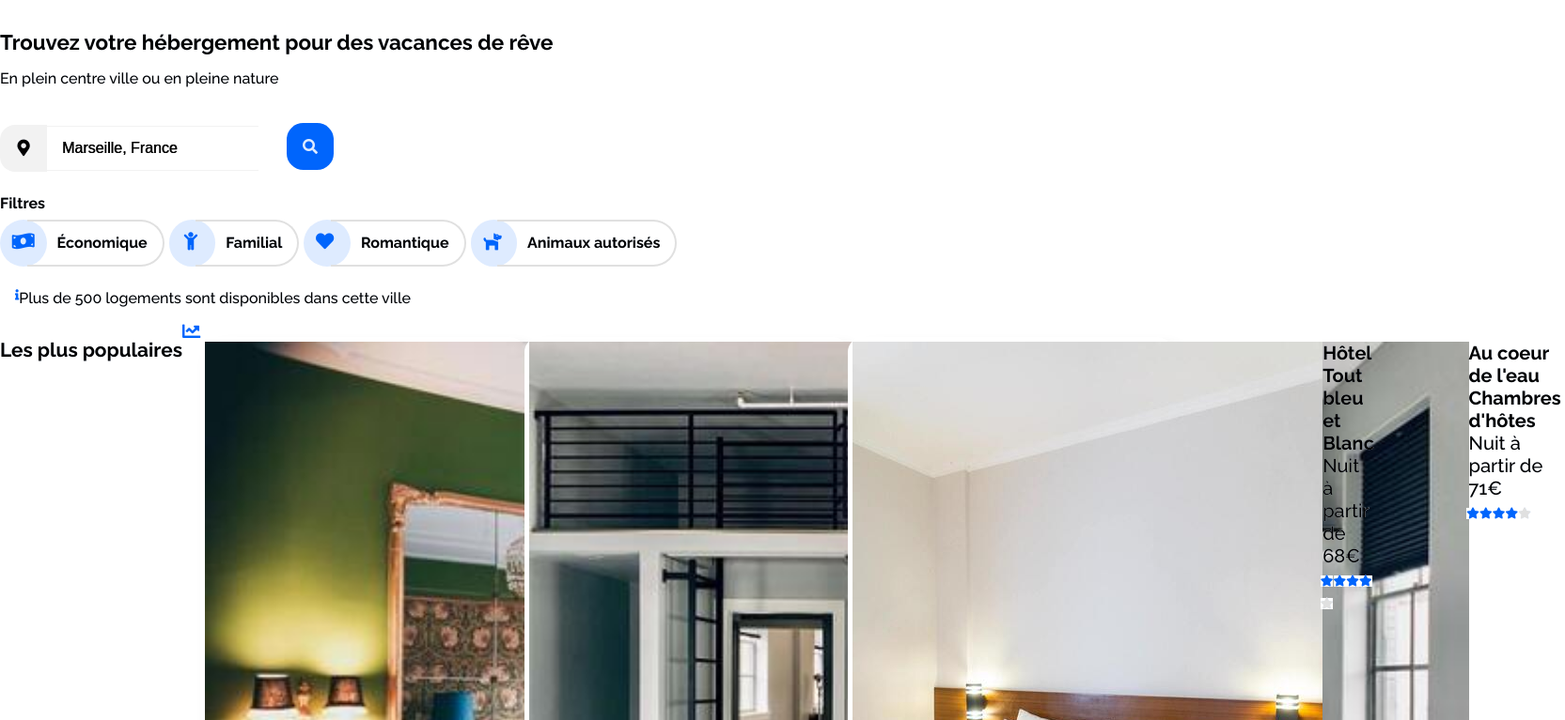
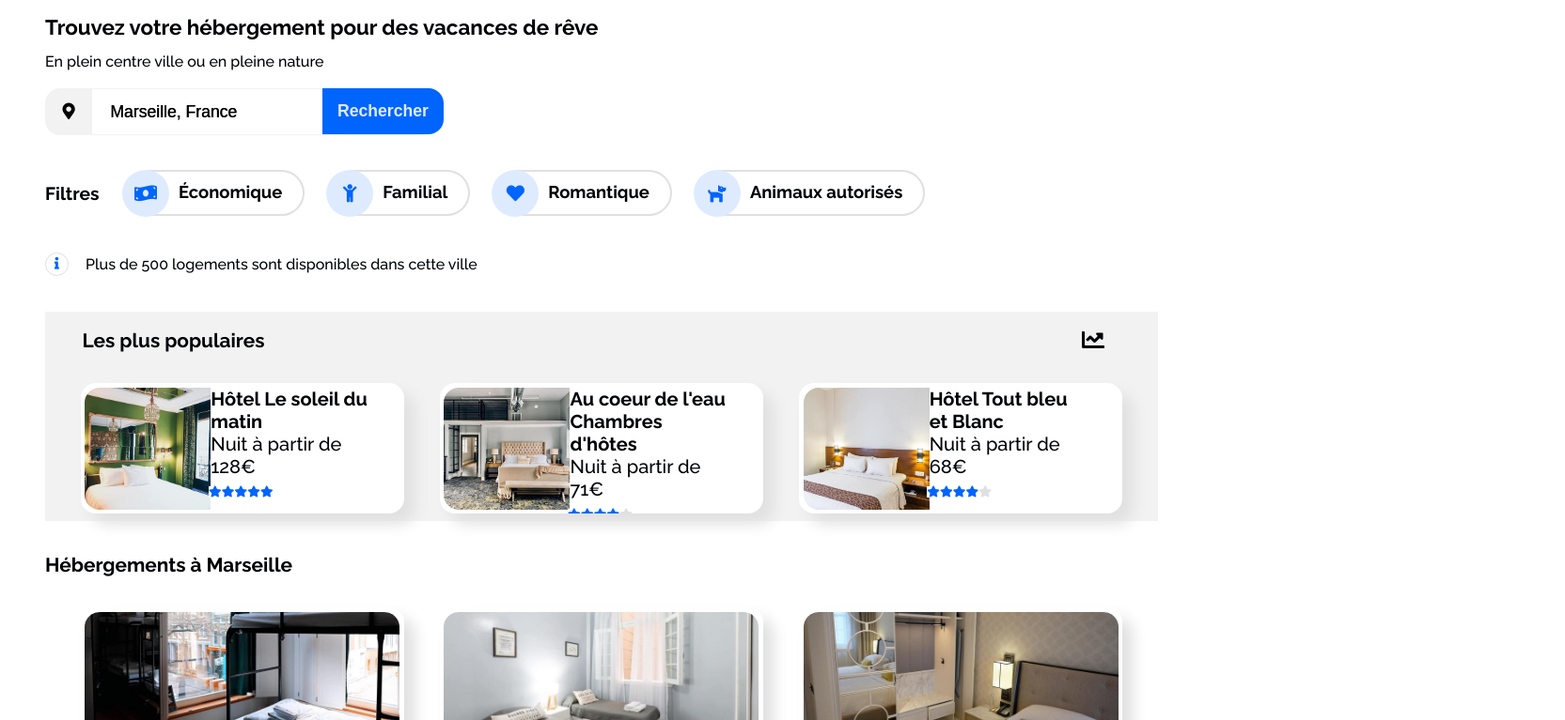
Before and after one commit to EuverteT/ThomasEuverte_2_14-03-2021, a plain HTML site: page index.html in a window 1280 px wide. Shown: the part 109-876 px from the top of the page at 94% size, 1665 px wide, since content can reach past the window. Drawn offline with Linux system fonts and the light colour scheme.

Commit message:
Partie filtres

```diff
--- a/index.html
+++ b/index.html
@@ -12,7 +12,7 @@
 
     <body>
 
-        <!-- header -->
+        <!-- HEADER -->
 
         <header class="header">
             <img class="logo-reservia" src=./images/logo/Reservia.png alt="Le logo de Reservia"/>
@@ -33,11 +33,9 @@
         </header>
 
         <!-- SECTION FILTER -->
-
         <section class="section search">
             <h1>Trouvez votre hébergement pour des vacances de rêve</h1>
-            <p>En plein centre ville ou en pleine nature</p>
-
+            <p class="search-information">En plein centre ville ou en pleine nature</p>
             <div class="form">
                 <div class="map-container">
                     <div class="map-circle">
@@ -49,45 +47,57 @@
                 <form>
                     <input type="text" name="lieu" id="lieu" value="Marseille, France" size="20"  maxlength="70"/>
                 </form>
-                <div class="search-container">
-                    <button class="search-container-icon" type="button">
+                <div class="search-buttons">
+                    <button class="search-button-container icon-button" type="button">
                         <i class="fas fa-search"></i>
                     </button>
-                    <button class="search-button text" type="button">Rechercher</button>
+                    <button class="search-button-container text-button" type="button">
+                        <span class=search-text>Rechercher</span>
+                    </button>
                 </div>
             </div>
 
             <div class="filter-title">Filtres</div>
+            <div class="filter-box">
                 <div class="filter-container">
-                <div class="filter-container-item">
+                    <div class="filter-circle">
                         <div class="filter-icon-circle">
                             <i class="fas fa-money-bill-wave"></i>
                         </div>
+                    </div>
                     <span class="filter-text">Économique</span>
                 </div>
-                <div class="filter-container-item">
+                <div class="filter-container">
+                    <div class="filter-circle">
                         <div class="filter-icon-circle">
                             <i class="fas fa-child"></i>
                         </div>
+                    </div>
                     <span class="filter-text">Familial</span>
                 </div>
-                <div class="filter-container-item">
+                <div class="filter-container">
+                    <div class="filter-circle">
                         <div class="filter-icon-circle">
                             <i class="fas fa-heart"></i>
                         </div>
+                    </div>
                     <span class="filter-text">Romantique</span></div>
-                <div class="filter-container-item">
+                <div class="filter-container">
+                    <div class="filter-circle">
                         <div class="filter-icon-circle">
                             <i class="fas fa-dog"></i>
+                        </div>
                     </div>
                     <span class="filter-text">Animaux autorisés</span>
                 </div>
             </div>
             <div class="filter-footer">
-                <div class="filter-footer-item circle">
+                <div class="filter-footer-ajust">
+                    <div class="filter-footer-circle">
                         <i class="fas fa-info"></i>
                     </div>
-                <p class="filter-footer-item">Plus de 500 logements sont disponibles dans cette ville</p>
+                </div>
+                <span class="filter-footer-text">Plus de 500 logements sont disponibles dans cette ville</span>
             </div>
         </section>
 
@@ -96,8 +106,6 @@
             <section class="section box-item popular">
                 <h2 class="popular-item">Les plus populaires</h2>
                 <i class="popular-item fas fa-chart-line"></i>
-
-
                 <a class="popular-item card" href="#">
                     <img class="card-item" src=./images/hebergements/4_small/photo7.jpg alt="chambre verte avec lit double et style à l'ancienne"/>
                     <ul class="card-item card-description">
@@ -111,7 +119,6 @@
                             <i class="fas fa-star"></i></li>
                     </ul>
                 </a>
-
                 <a class="popular-item card" href="#">
                     <img class="card-item" src=./images/hebergements/4_small/photo8.jpg alt="chambre double design moderne"/>
                     <ul class="card-item card-description">
@@ -125,7 +132,6 @@
                             <i class="fas fa-star grey"></i></li>
                     </ul>
                 </a>
-
                 <a class="popular-item card" href="#">
                     <img class="card-item" src=./images/hebergements/4_small/photo9.jpg alt="chambre double épurée très lumineuse"/>
                     <ul class="card-item card-description">
@@ -139,14 +145,11 @@
                             <i class="fas fa-star grey"></i></li>
                     </ul>
                 </a>
-
             </section>
 
         <!-- MAIN / SECTION HOSTING -->
              <section class="section box-item hosting">
                 <h2 id="link1">Hébergements à Marseille</h2>
-
-
                 <a class="card hosting-item" href="#">
                     <img class="card-item" src=./images/hebergements/4_small/photo1.jpg alt="chambre moderne avec lit superposé et plusieurs fenetres donnant sur la rue"/>
                     <ul class="card-item card-description">
@@ -160,7 +163,6 @@
                             <i class="fas fa-star grey"></i></li>
                     </ul>
                 </a>
-
                 <a class="card hosting-item" href="#">
                     <img class="card-item" src=./images/hebergements/4_small/photo2.jpg alt="chambre moderne bleu clair avec deux lits simples"/>
                     <ul class="card-item card-description">
@@ -174,7 +176,6 @@
                             <i class="fas fa-star"></i></li>
                     </ul>
                 </a>
-
                 <a class="card hosting-item" href="#">
                     <img class="card-item" src=./images/hebergements/4_small/photo3.jpg alt="deux lites simple dans une chambre tapissée avec moquette, style à l'ancienne et nombreux rangements"/>
                     <ul class="card-item card-description">
@@ -188,7 +189,6 @@
                             <i class="fas fa-star grey"></i></li>
                     </ul>
                 </a>
-
                 <a class="card hosting-item" href="#">
                     <img class="card-item" src=./images/hebergements/4_small/photo4.jpg alt="lit double et chambre atypique, poutres apparentes, couleurs de la mer"/>
                     <ul class="card-item card-description">
@@ -202,7 +202,6 @@
                             <i class="fas fa-star grey"></i></li>
                     </ul>
                 </a>
-
                 <a class="card hosting-item" href="#">
                     <img class="card-item" src=./images/hebergements/4_small/photo5.jpg alt="lits superposés tout en bois et atmosphère tamisée"/>
                     <ul class="card-item card-description">
@@ -216,7 +215,6 @@
                             <i class="fas fa-star grey"></i></li>
                     </ul>
                 </a>
-
                 <a class="card hosting-item" href="#">
                     <img class="card-item" src=./images/hebergements/4_small/photo6.jpg alt="2 lits simples dans une chambre moderne très éclairée, parquet au sol et mobilier en bois"/>
                     <ul class="card-item card-description">
@@ -230,7 +228,6 @@
                             <i class="fas fa-star"></i></li>
                     </ul>
                 </a>
-
                 <h3 class="hosting-footer">Afficher plus</h3>
             </section>
         </main>
@@ -239,45 +236,35 @@
         <section class="section tablet-grey-mode">
             <h2 id="link2">Activités à Marseille</h2>
             <div class="activity">
-
                 <a class="vertical card" href="#">
                     <img class="card-item" src=./images/activites/4_small/photo1.jpg alt="port avec nombreux bateaux au premier plan, habitations au second, et basilique sur une colline en arrière-plan"/>
                     <span class="card-item">Vieux Port</span>
                 </a>
-
                 <a class="horizontal card" href="#">
                     <img class="big card-item" src=./images/activites/4_small/photo2.jpg alt="forteresse au sommet d'une colline caillouteuse"/>
                     <span class="card-item">Fort de Pomègues</span>
                 </a>
-
                 <a class="horizontal card" href="#">
                     <img class="small card-item" src=./images/activites/4_small/photo3.jpg alt="île proche d'une jetée avec longue vue au premier plan"/>
                     <span class="card-item">Iles du Frioul</span>
                 </a>
-
-
                 <a class="vertical card" href="#">
                     <img class="card-item" src=./images/activites/4_small/photo4.jpg alt="sentiers de randonnée dans des falaises au bord de la mer"/>
                     <span class="card-item">Parc National des Calanques</span>
                 </a>
-
                 <a class="horizontal card" href="#">
                     <img class="small-medium card-item" src=./images/activites/4_small/photo5.jpg alt="ville avec une basilique sur une colline en arrière plan"/>
                     <span class="card-item">Notre-Dame-de-la-Garde</span>
                 </a>
-
                 <a class="horizontal card" href="#">
                     <img class="big-medium card-item" src=./images/activites/4_small/photo6.jpg alt="splendide palais avec voutes colonnes sculptures fontaine et verdure"/>
                     <span class="card-item">Parc Longchamp</span>
                 </a>
-
             </div>
         </section>
 
         <!-- FOOTER -->
-
         <footer>
-
             <div class="footer-item">
                 <h3>A propos</h3>
                     <ul>
@@ -286,7 +273,6 @@
                         <li><a class="link4" href="#">Données et confidentialité</a></li>
                     </ul>
             </div>
-
             <div class="footer-item">
                 <h3>Nos hébergements</h3>
                     <ul>
@@ -294,7 +280,6 @@
                         <li><a class="link4" href="#">Soumettre votre hôtel</a></li>
                     </ul>
             </div>
-
             <div class="footer-item">
                 <h3>Assistance</h3>
                     <ul>
@@ -303,6 +288,5 @@
                     </ul>
             </div>
         </footer>
-
     </body>
 </html>
--- a/style.css
+++ b/style.css
@@ -35,6 +35,7 @@ h1 {
 }
 h2 {
   font-size: 1.3rem;
+  width: 100%;
 }
 h3 {
   font-size: 1.1rem;
@@ -104,9 +105,7 @@ header a:hover {
   width: 335px;
 }
 .card:hover {
-  border-color: #deebff;
-  border-style: double;
-  box-shadow: 1rem 1rem 1rem rgb(224, 224, 224);
+  box-shadow: 0.5rem 0.5rem 0.5rem #deebff;
 }
 .card-description {
   display: flex;
@@ -132,11 +131,9 @@ header a:hover {
   color: rgb(224, 224, 224);
 }
 /***FORM PART ATTRIBUTES***/
-section.search p {
-  font-weight: 400;
+.search-information {
   font-size: 1rem;
-  width: 100%;
-  padding: 0;
+  margin: 0.9rem 0;
 }
 .form {
   display: flex;
@@ -144,7 +141,8 @@ section.search p {
   align-items: center;
   width: 100%;
   height: 50px;
-  margin: 1.5rem 0;
+  margin: 1.3rem 0 2rem 0;
+  position: relative;
 }
 .map-container {
   width: 50px;
@@ -171,26 +169,41 @@ section.search p {
 }
 input {
   color: black;
-  font-size: 1rem;
+  font-size: 1.1rem;
   text-shadow: 0.4px 0.4px 0.3px black;
   font-weight: 500;
-  line-height: 44px;
+  line-height: 46px;
   border-style: solid none;
   border-color:  #f2f2f2;
   border-width: 1px;
-  padding-left: 1rem;
+  padding-left: 1.2rem;
 }
-.search-container {
-  position: absolute;
-  left: 305px;
+input:focus {
+  background-color:#deebff;
+  outline: none;
 }
-.search-container-icon {
+.search-button-container {
+  height: 50px;
+  position: relative;
+  border-radius: 1.5rem;
+}
+.icon-button {
+  width: 50px;
   background-color: #0065fc;
   border-style: none;
   border-radius: 1.1rem;
-  width: 50px;
-  height: 50px;
-  position: relative;
+}
+.text-button {
+  display: none;
+  border-style: none;
+  padding: 0;
+}
+input {
+  width:245px;
+}
+.search-buttons {
+  position: absolute;
+  left: 295px;
 }
 .fas.fa-search {
   color: #deebff;
@@ -200,87 +213,170 @@ input {
   top: 50%;
   transform: translate(-50%, -50%);
 }
-.search-button.text
-{
-  display: none;
-}
-
+.search-text {
+  background-color: #0065fc;
+  color: #deebff;
+  font-size: 1.1rem;
+  font-weight: 600;
+  padding: 0.9rem 1rem;
+  border-radius: 0 1rem 1rem 0;
+  }
 /***FILTERS PART ATTRIBUTES***/
 .filter-title {
   font-weight: bold;
-  font-size: 1rem;
+  font-size: 1.2rem;
   width: 100%;
-  display: inline-flex; /*UTILE?*/
-  align-items: center; /*UTILE?*/
+  display: inline-flex;
+  align-items: center;
+}
+.filter-box {
+  display: flex;
+  flex-wrap: wrap;
+  justify-content: flex-start;
+  padding: 0.5rem;
 }
 .filter-container {
-  display: flex;
-  flex-wrap: wrap;
-}
-.filter-container-item {
-  font-size: 1rem;
-  margin: 0.5rem -1rem 0.5rem 0; /*FAUX!*/
-  padding-left: 0rem; /*FAUX!*/
+  position: relative;
+  height:50px;
+  margin: 0.5rem 1rem;
   display: flex;
   align-items: center;
 }
-.filter-icon-circle {
-  border-radius: 100%;
-  height: 3.1rem; /*FAUX!*/
-  width: 3.1rem;
+.filter-circle {
+  position: absolute;
+  width: 50px;
+  height: 50px;
+  border-radius: 50%;
+  left: -25px;
   background-color: #deebff;
 }
-
+.filter-icon-circle {
+  width: 100%;
+  height: 100%;
+  position: relative;
+}
 .filter-container .fas {
-  position: relative;
-  left: 0.8rem; /*FAUX!*/
-  top: 0.8rem;
+  position: absolute;
+  left: 50%;
+  top: 50%;
+  transform: translate(-50%, -50%);
 }
-.fa-child {
-  padding-left: 0.2rem; /*A VERIF*/
-}
-.filter-text {  /*FAUX!*/
-  padding: 0.8rem 1rem 0.9rem 2rem;
+.filter-text {
   font-weight: 700;
+  font-size: 1rem;
+  padding: 14.5px;
+  padding-left: 31px;
   border: 2px rgb(224, 224, 224) solid;
   border-left: none;
   border-top-right-radius: 3rem;
   border-bottom-right-radius: 3rem;
-  position: relative;
-  left: -21px;
 }
 .filter-text:hover {
-  text-shadow: 1px 1px 1px;
+  text-shadow: 0.5px 1px 1px;
   text-decoration: underline;
   color: #0065fc;
-  transform: scale(1.05);
-  transition: transform 1s, color 3.5s;
+  transition: color 1s;
   cursor: pointer;
-}
-/* .circle {
-  border: thin rgb(224, 224, 224) solid;
-  border-radius: 100%;
-  height: 1.3rem;
-  width: 1.3rem;
-} */
-i.fas.fa-info {
-  background-color: white;
-  font-size: 0.7rem;
-  padding: 0;
-  position: relative;
-  left: 8px;
-  bottom: 3px;
 }
 .filter-footer {
   display: flex;
   justify-content: flex-start;
-  align-items: center;
   width: 100%;
+  margin: 1.4rem 0;
 }
-.filter-footer-item:nth-child(1) {
-  margin: 0 0.5rem 0.5rem 0.5rem;
+.filter-footer-ajust {
+  width: 35px;
+}
+.filter-footer-circle {
+  position: relative;
+  height: 23px;
+  width: 23px;
+  border-radius: 50%;
+  border: 1px rgb(224, 224, 224) solid;
+}
+i.fas.fa-info {
+  background-color: white;
+  font-size: 0.8rem;
+  position: absolute;
+  top: 50%;
+  left: 50%;
+  transform: translate(-50%, -50%);
+}
+.filter-footer-text {
+  font-size: 1rem;
+  margin: 0;
+  padding-left: 0.5rem;
 }
 
+/*POPULAR*/
+.popular h2 {
+  width: 85%;
+}
+.fa-chart-line {
+  background-color: #f2f2f2;
+  color: black;
+  font-size: 24px;
+  width: 5%;
+  text-align: center;
+  align-self: center;
+}
+.popular {
+  background-color: #f2f2f2;
+  display: flex;
+  flex-wrap: wrap;
+  justify-content: space-evenly;
+}
+.popular .card {
+  height: 130px;
+  overflow: hidden;
+}
+.popular .card-item {
+  width: 50%;
+}
+.popular img.card-item {
+  width: 40%;
+  overflow: hidden;
+  border-radius: 1rem 0 0 1rem;
+}
+/*HOSTING*/
+.hosting {
+  display:flex;
+  flex-wrap: wrap;
+  justify-content: space-evenly;
+}
+.hosting .card {
+  flex-direction: column;
+  justify-content: space-between;
+  height: 190px;
+}
+.hosting img.card-item {
+  overflow: hidden;
+  width: 100%;
+  border-radius: 1rem 1rem 0 0;
+  height: 155px;
+}
+/*ACTIVITY*/
+.activity {
+  width: 100%;
+  display: flex;
+  flex-direction: column;
+  flex-wrap: wrap;
+  justify-content: space-between;
+}
+.activity .card {
+  flex-direction: column;
+  justify-content: space-between;
+  padding: 0;
+}
+.activity img.card-item {
+  height: 136px;
+  border-radius: 1rem 1rem 0 0;
+}
+.activity .card .card-item:nth-child(2) {
+  font-size: 1rem;
+  padding: 1rem;
+  font-weight: bold;
+}
 /*** MEDIA QUERIES S*************************************************************************/
 @media (max-width: 700px) {
   .section {
@@ -337,12 +433,28 @@ i.fas.fa-info {
     padding-left: 2rem;
     padding-top: 1.5rem;
   }
+  section {
+    padding: 1rem 2rem 2rem 2rem;
+  }
 }
 
 /*** MEDIA QUERIES BOTH M AND L*************************************************************************/
 @media all and (min-width: 700px) {
   .header {
-    margin-bottom: 3rem;
+    margin-bottom: 2rem;
+  }
+  .menu-item:nth-child(3) {
+    text-align: left;
+  }
+  .icon-button
+  {
+  display: none;
+  }
+  .text-button {
+  display: initial;
+  }
+  .filter-footer {
+    align-items: center;
   }
 }
 
@@ -355,8 +467,28 @@ i.fas.fa-info {
   padding-left: 3rem;
   padding-top: 3rem;
 }
+section {
+  margin: 1rem 3rem;
+}
+.form {
+  margin: 0.25rem 0 1.3rem 0;
+}
+.filter-title {
+  width: 7%;
+}
+.filter-container {
+  margin: 0.5rem 2rem 0.5rem 1rem;
+}
+.filter-text {
+  font-weight: 700;
+  font-size: 1.15rem;
+  padding: 11px 22px 13px 35px;
+}
 
 }
 
 @media all and (min-width: 1300px) {
+  .filter-box {
+    padding: 0;
+  }
 }
```
Lines whose indentation alone changed are shown as unchanged.
